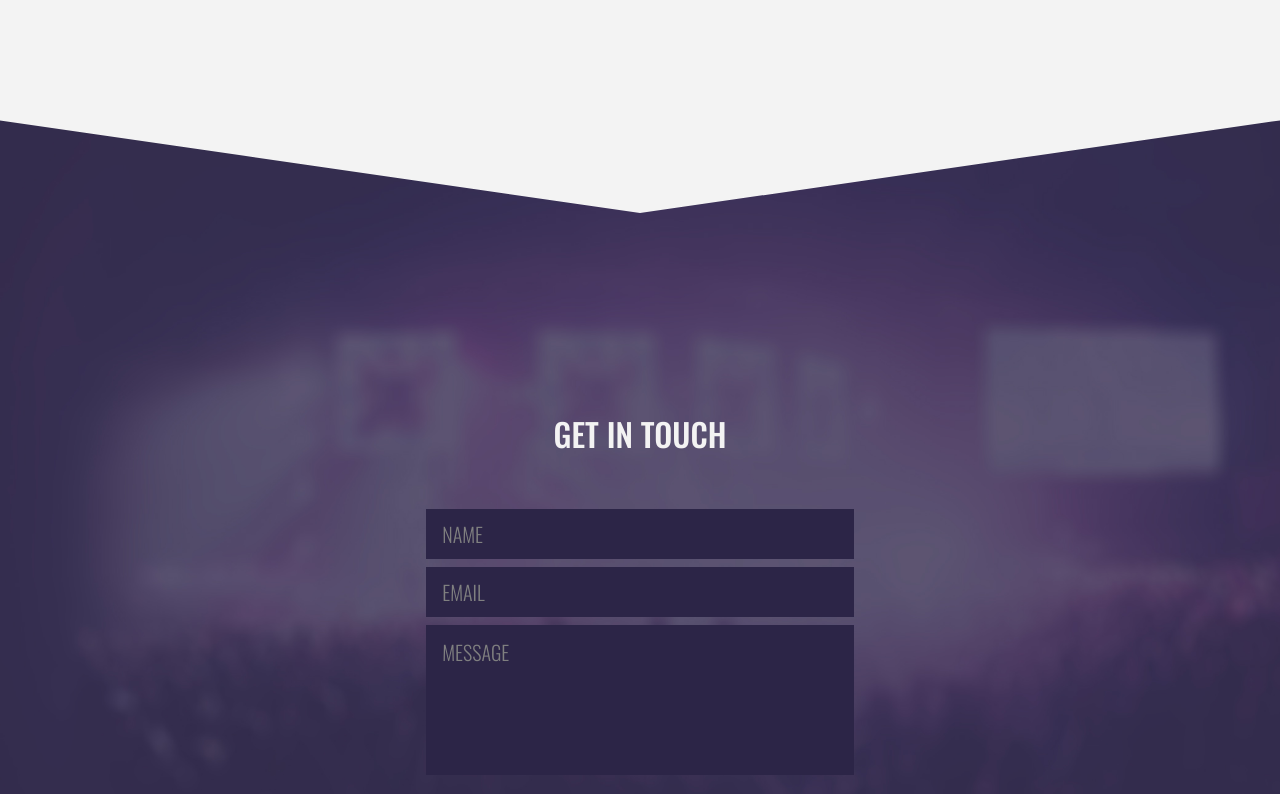
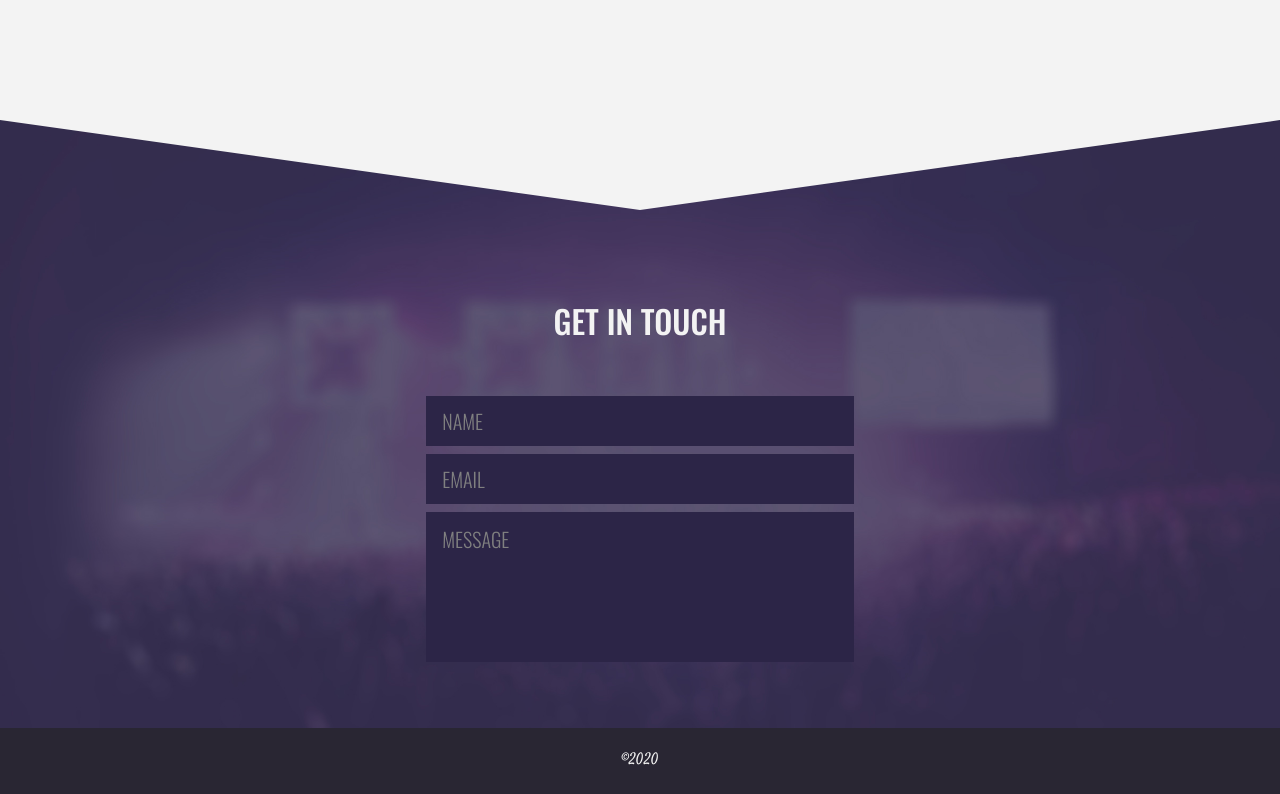
Before and after one commit to Cador24/myPortfolio, a plain HTML site: page index.html in a window 1280 px wide. Shown: the part 2893-3687 px from the top of the page. Drawn offline with nearby package versions, Linux system fonts and the light colour scheme.

Commit message:
added contact svg; logo, modal, card svg pending

```diff
--- a/index.html
+++ b/index.html
@@ -172,7 +172,7 @@
         <button type="button" data-filter="all">ALL</button>
         <button type="button" data-filter=".websites">WEBSITES</button>
         <button type="button" data-filter=".emails">EMAILS </button>
-        <button type="button" data-filter=".design">DESIGN</button>
+        <button type="button" data-filter=".design">DESIGNS</button>
       </div>
 
       <div class="row centered content-wrapper popup-gallery" id="gallery-container">
@@ -213,8 +213,19 @@
       </div>
     </section>
 
+    <!-- <section id="thing" > -->
+
+
+    <!-- </section> -->
+
     <section id="contact" class="img-background">
-      <div class="content-wrapper">
+      <svg viewBox="0 0 100 100"  width=100%  height="90" preserveAspectRatio="none meet" version="1.1" xmlns="http://www.w3.org/2000/svg" >
+
+          <path d="M0 0 L50 100 L100 0 Z" fill="#F3F3F3" stroke="none" stroke-width="0"></path>
+
+    </svg>
+      <div class="content-wrapper" id="form-container">
+
         <h2 class="section-header">GET IN TOUCH</h2>
 
         <div class="centered">
--- a/style.scss
+++ b/style.scss
@@ -476,14 +476,30 @@ button {
 
 /*============ CONTACT ==============*/
 
+#thing {
+
+
+  height:100vh;
+  width:100%;
+}
+
+svg {
+  stroke: transparent;
+}
+
+
 #contact {
   margin-top: 128px;
-  padding: 20% 0;
-  // font-size: 1.25em;
-  clip-path: polygon(0 0, 0 100%, 100% 100%, 100% 0, 50% 10%);
+  padding-bottom: 0 0 0 20%;
+
+  // clip-path: polygon(0 0, 0 100%, 100% 100%, 100% 0, 50% 10%);
+  #form-container {
+    padding: 50px 0;
+  }
 
   h2 {
     color: $offWhite;
+
   }
 }
 
```
Also changed, not shown: style.css, 1 other file.
